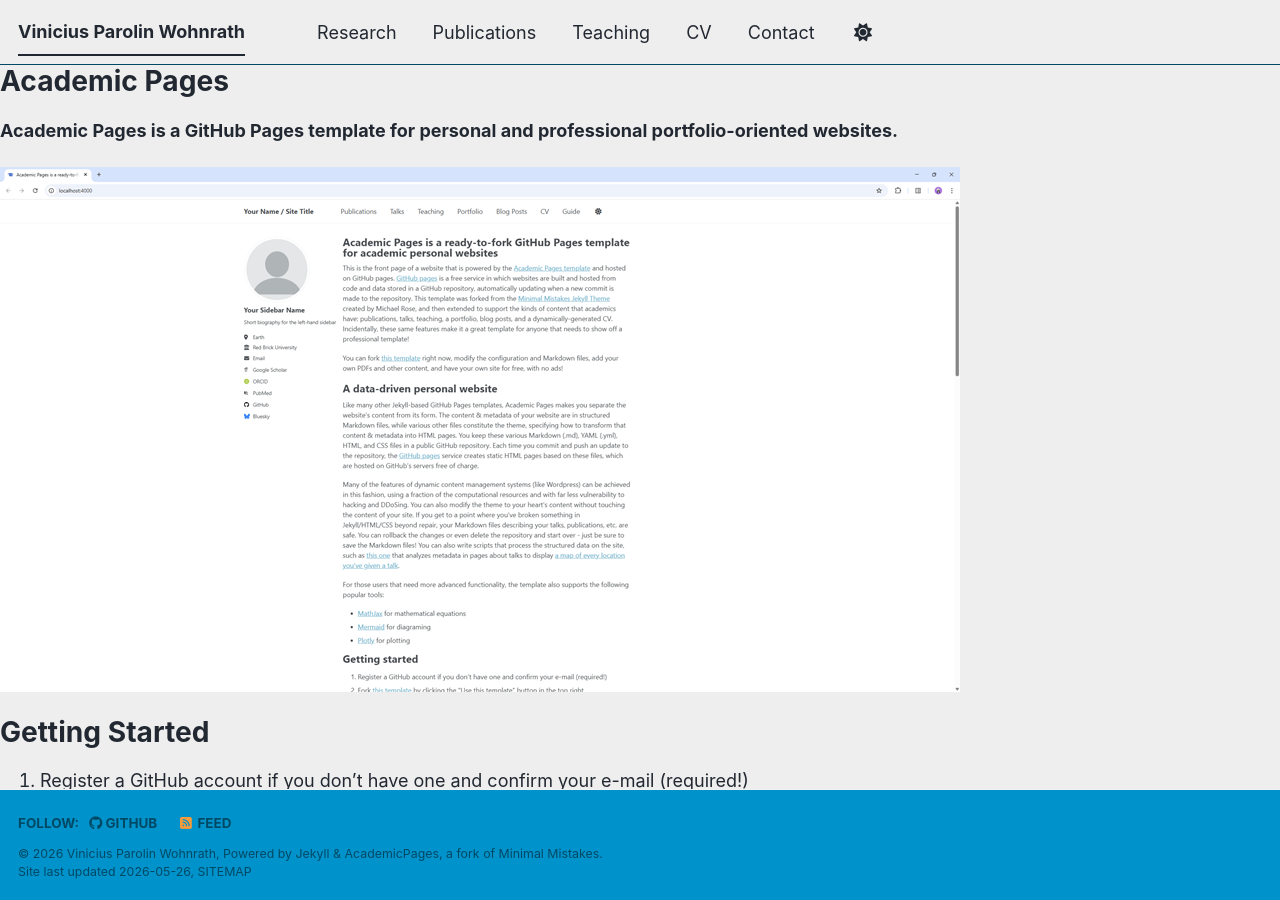
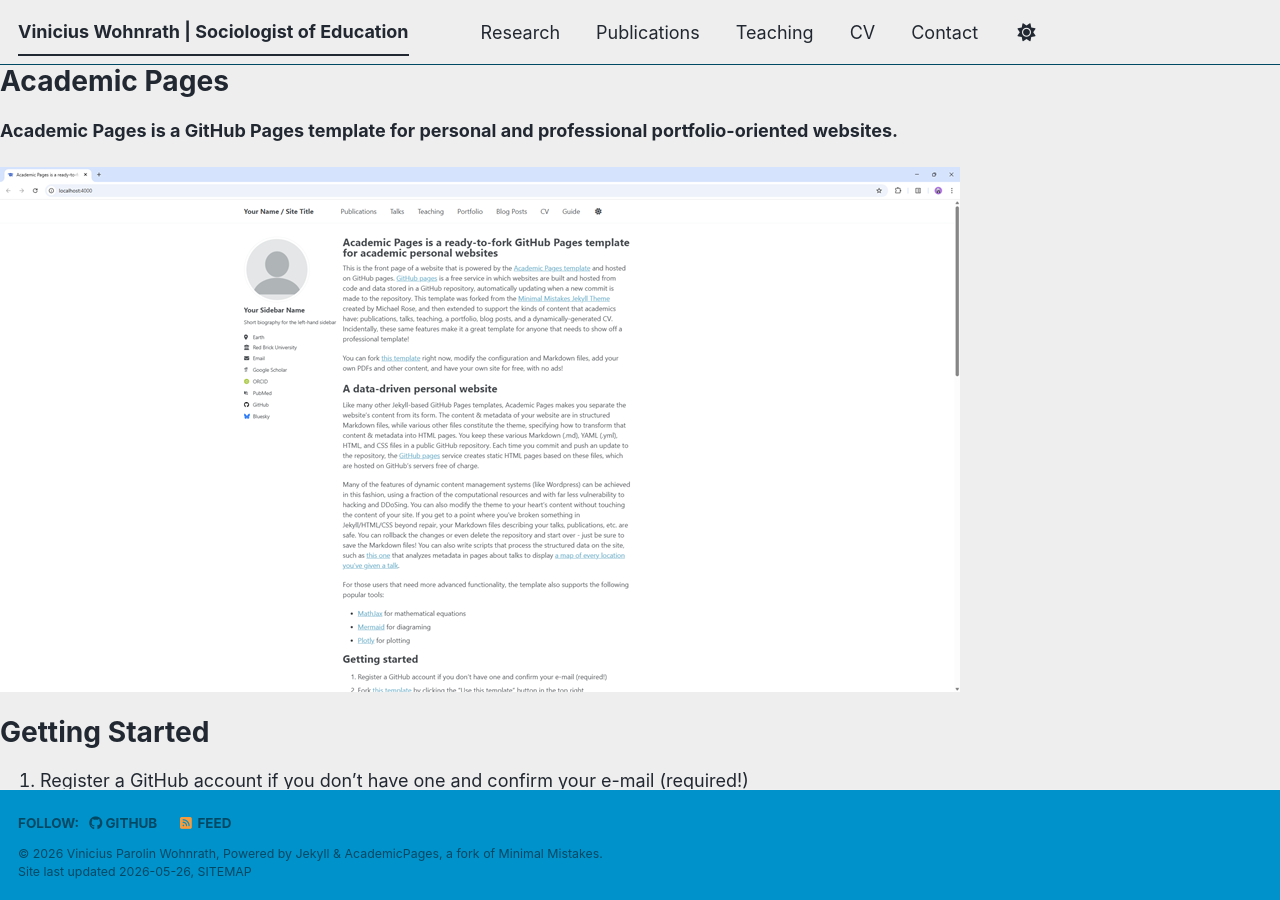
Before and after one commit to viniciuswohnrath/viniciuswohnrath.github.io, a Jekyll site: the page built from README.md, in a window 1280 px wide and 900 px high. Built offline with Jekyll 4.4.1, drawn with Linux system fonts in a browser that asks for light colours; our own code applies the rules of GitHub Pages for plain Markdown files; a script bundle is joined from its source files by our own code; library files that are not in the unit come from our copies.

Commit message:
Update _config.yml

```diff
--- a/_config.yml
+++ b/_config.yml
@@ -1,10 +1,10 @@
 # Basic Site Settings
 locale                   : "en-US"
 site_theme               : "air"
-title                    : "Vinicius Parolin Wohnrath"
+title                    : "Vinicius Wohnrath | Sociologist of Education"
 title_separator          : "-"
 name                     : &name "Vinicius Parolin Wohnrath"
-description              : &description "Political sociology, sociology of education, religion and politics, and historical sociology in Latin America."
+description              : &description "Sociology of education, and historical sociology in Latin America."
 url                      : "https://viniciuswohnrath.github.io"
 baseurl                  : ""
 repository               : "viniciuswohnrath/viniciuswohnrath.github.io"
```
